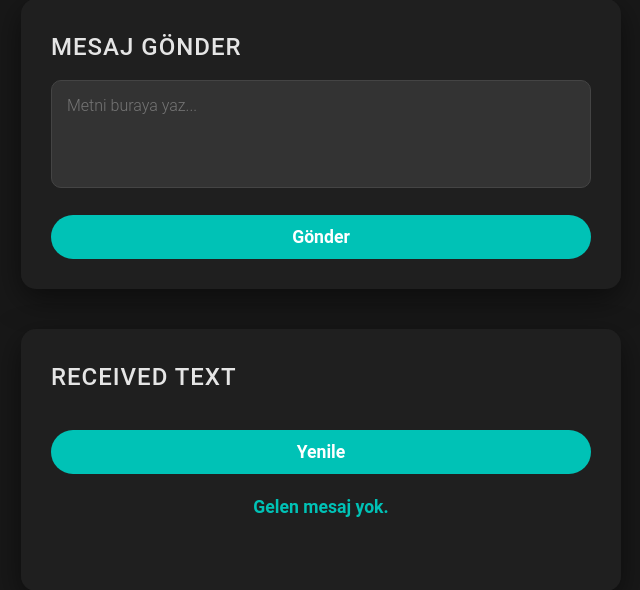
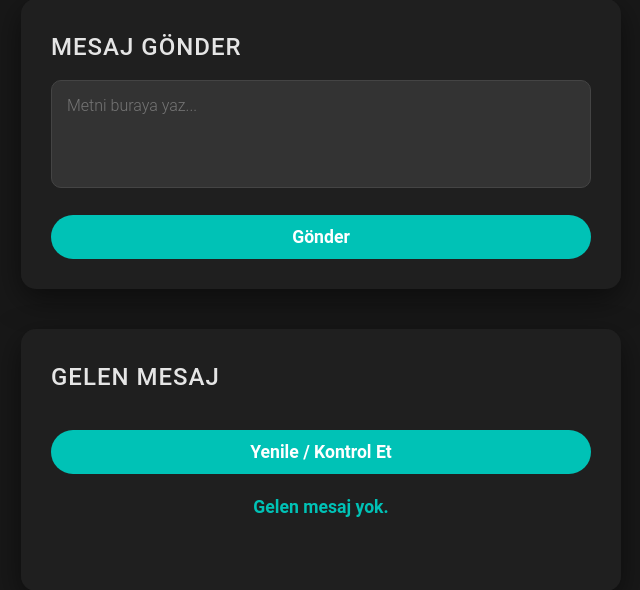
Before and after one commit to canoka/text-transfer, a Flask app: page / in a window 1280 px wide. Shown: the part 161-751 px from the top of the page, without its empty margins (319-959 px from the left). Run offline with Flask 3, Linux system fonts and the light colour scheme.

Commit message:
Update index.html

```diff
--- a/templates/index.html
+++ b/templates/index.html
@@ -37,8 +37,8 @@
     </div>
 
     <div>
-        <h2>Received Text</h2>
-        <button onclick="receiveText()">Yenile</button>
+        <h2>Gelen Mesaj</h2>
+        <button onclick="receiveText()">Yenile / Kontrol Et</button>
         <p id="receivedText">Gelen mesaj yok.</p>
     </div>
 </body>
```
